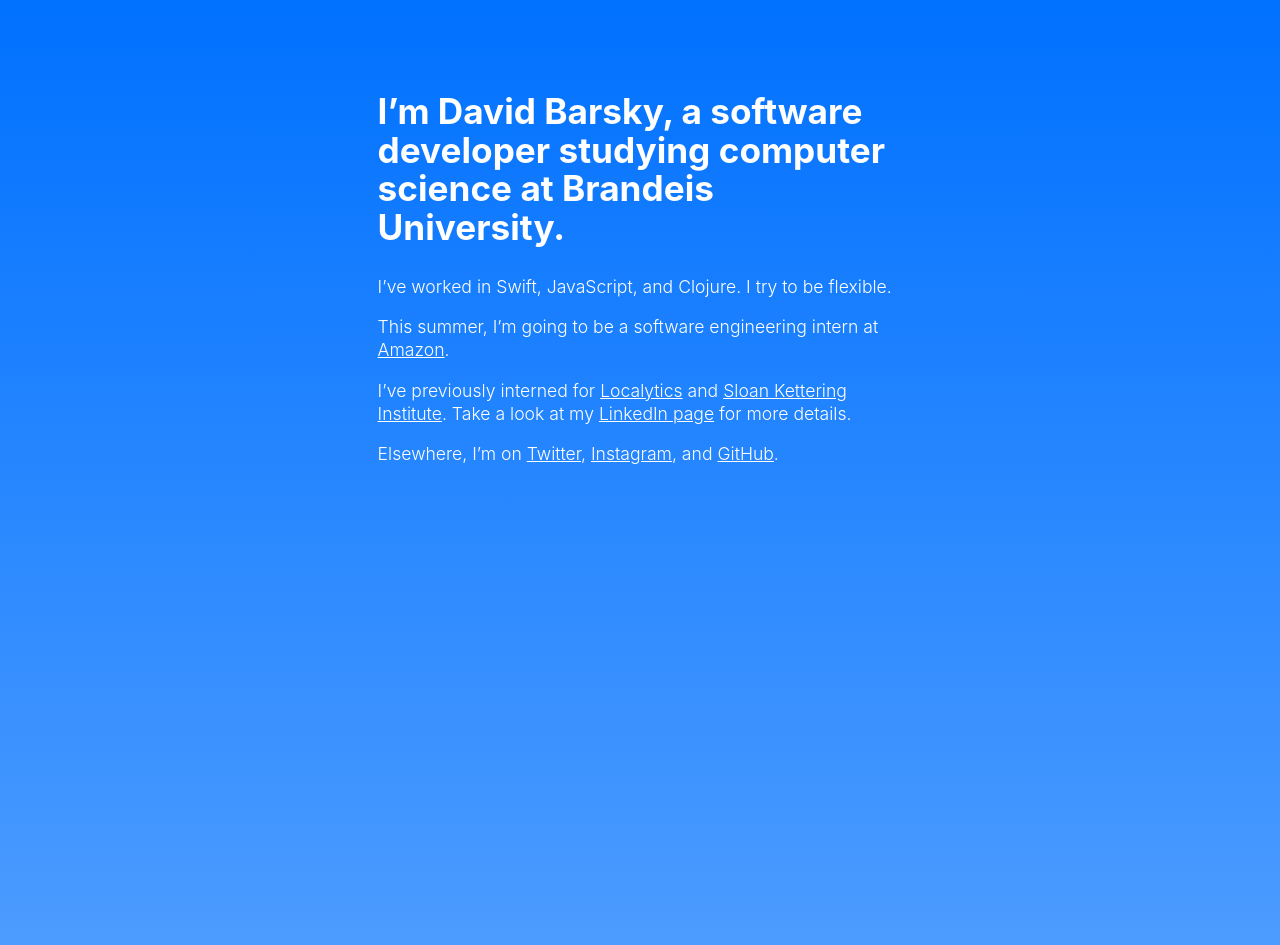
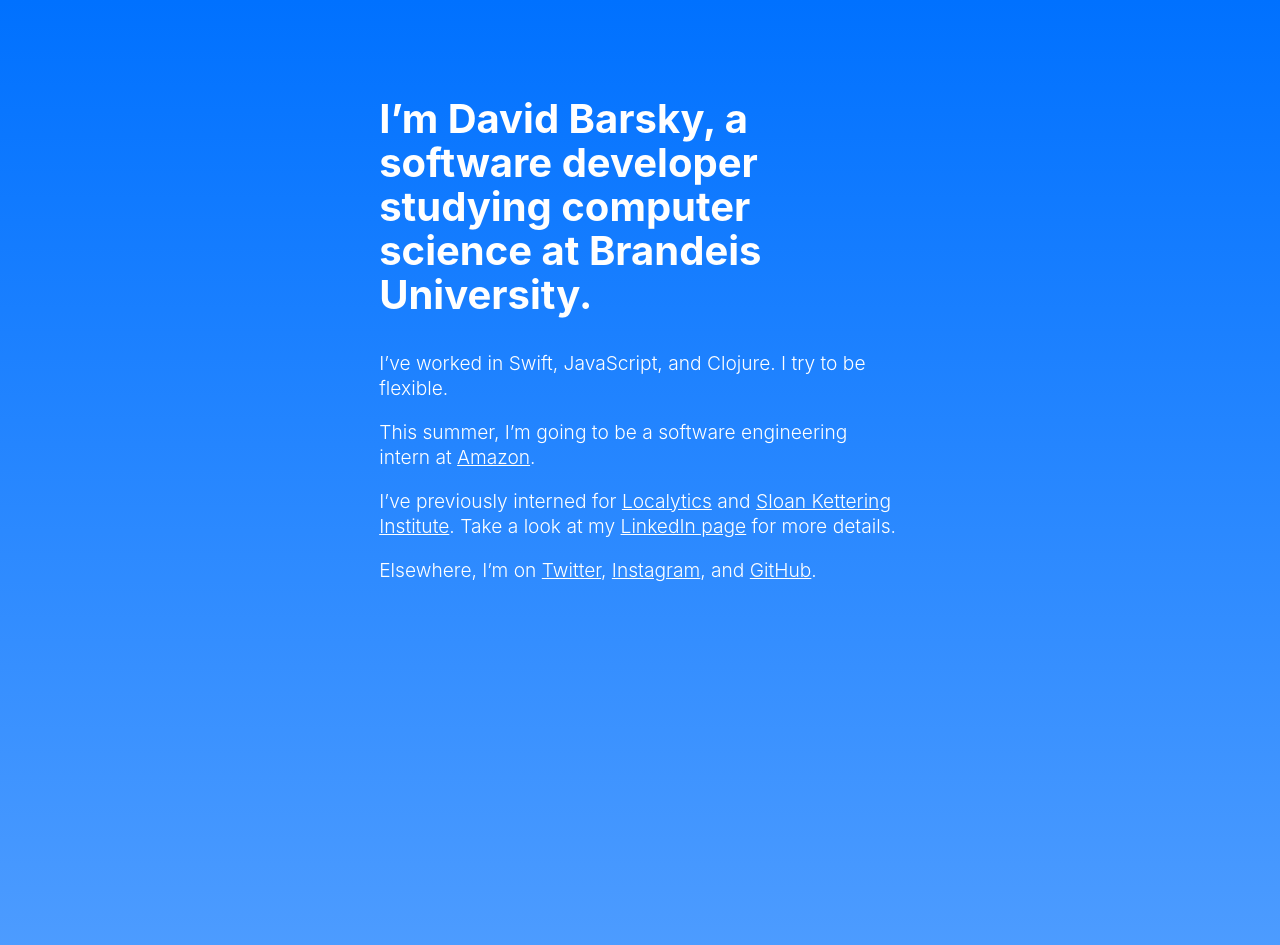
Before and after one commit to davidbarsky/davidbarsky.github.io, a Jekyll site: the page built from index.html, in a window 1280 px wide. Built offline with Jekyll 4.4.1, drawn with Linux system fonts in a browser that asks for light colours.

Commit message:
tweaked font sizes

```diff
--- a/css/main.scss
+++ b/css/main.scss
@@ -16,13 +16,13 @@
   font-family: $body-font-family;
   background: linear-gradient($blue, lighten($blue, 15));
 
-  font-size: 1.1rem;
+  font-size: 1.2rem;
   font-weight: 300;
   line-height: 1.3;
 }
 
 h1 {
-  font-size: 2.2rem;
+  font-size: 2.5rem;
   font-family: $header-font-family;
   font-weight: 700;
   line-height: 1.1;
@@ -56,9 +56,9 @@
 
 @media (max-width: 375px) {
   h1 {
-    font-size: 1.7rem;
+    font-size: 1.8rem;
   }
   body {
-    font-size: 1rem;
+    font-size: 1.1rem;
   }
 }
```
